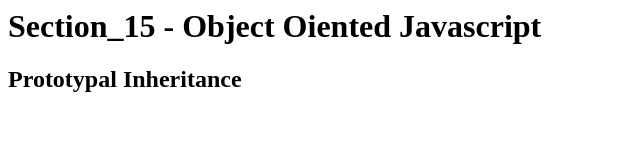
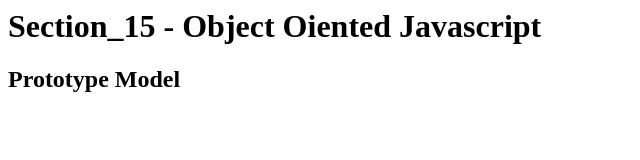
Before and after one commit to morphy80/Modern-JavaScript-Complete-guide-from-Novice-to-Ninja-, a plain HTML site: page section_15/lecture_123/index.html in a window 1280 px wide. Shown: the whole page, without its empty margins (0-640 px from the left). Drawn offline with Linux system fonts and the light colour scheme.

Commit message:
Prototype Model - Lecture 123

```diff
--- a/section_15/lecture_123/index.html
+++ b/section_15/lecture_123/index.html
@@ -10,7 +10,7 @@
 <body>
 
     <h1>Section_15 - Object Oiented Javascript</h1>
-    <h2>Prototypal Inheritance</h2>
+    <h2>Prototype Model</h2>
 
     <script src="sandbox.js"></script>
 </body>
```
